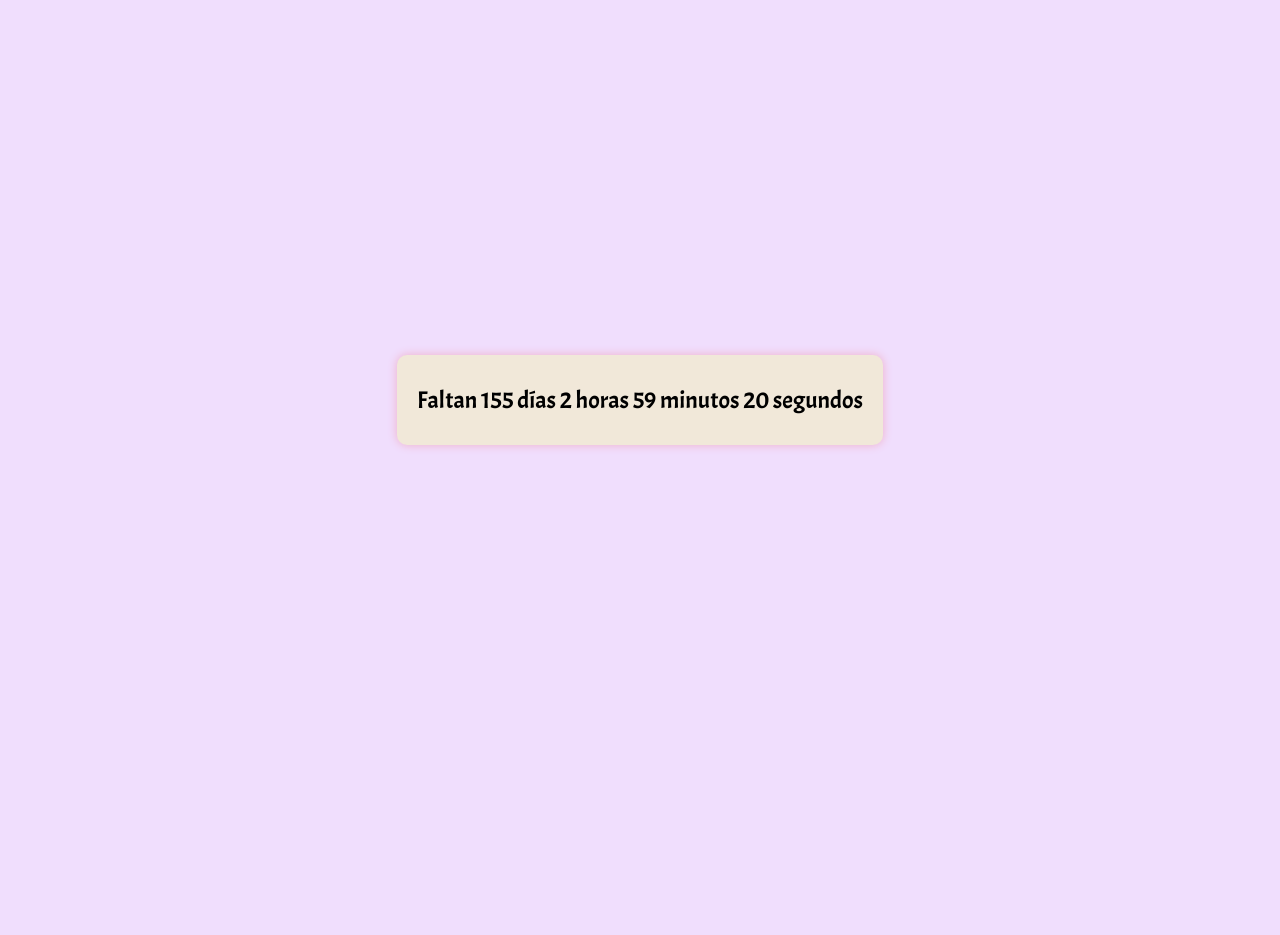
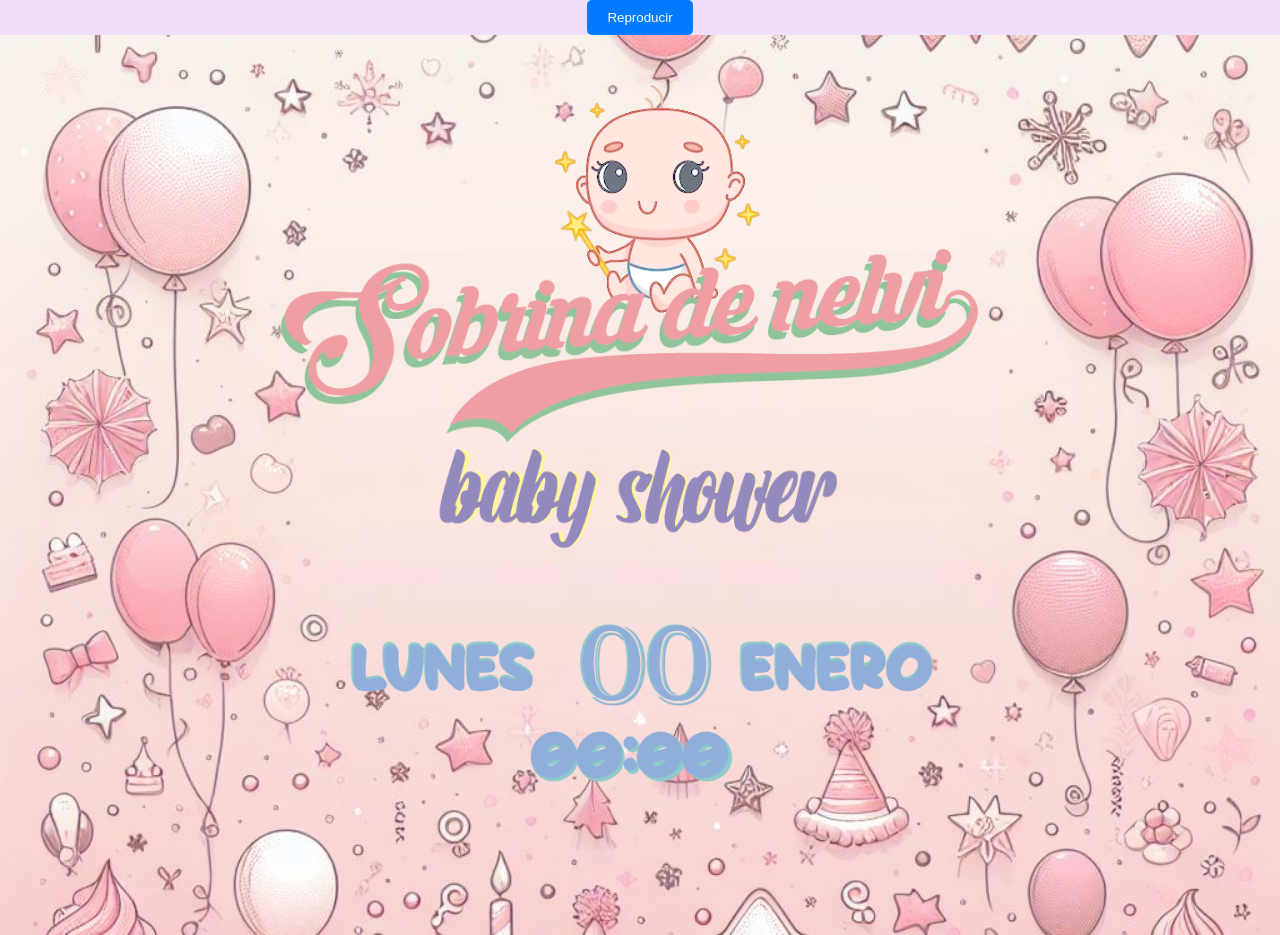
Before and after one commit to AlbertSayos/Temporizador, a plain HTML site: page index.html in a window 1280 px wide. Shown: the top 935 px of the page. Before the commit the page ends 800 px from the top, so only its background shows below. Drawn offline with Linux system fonts and the light colour scheme.

Commit message:
actualizando

```diff
--- a/css/style.css
+++ b/css/style.css
@@ -3,9 +3,9 @@
 body {
     font-family: Arial, sans-serif;
     text-align: center;
-    background-color: #F0DEFD;
+
     margin: 0;
-    padding: 0;
+    padding: 10;
   }
 
   #contador {
@@ -25,9 +25,42 @@ body {
     display: flex;
     align-content: center;
     min-width: 100vw;
-    min-height: 100vh;
+    min-height: 35vh;
     flex-direction: column;
     flex-wrap: wrap;
     justify-content: center;
     align-items: center;
+    background-color: #F0DEFD;
   }
+
+  #reproductor {
+    text-align: center;
+  }
+
+  #botonReproducir {
+    background-color: #007bff; /* Azul */
+    color: #fff;
+    padding: 10px 20px;
+    border: none;
+    border-radius: 5px;
+    cursor: pointer;
+  }
+
+#ZonaDeAudio{
+
+  background-color: #F0DEFD;
+}
+
+.zonaDeImagenes {
+  background-image: url('../image/fondo.jpeg');
+  background-size: cover;
+  background-position: center center;
+  background-repeat: no-repeat;
+  width: 100%;
+  min-width: 300px;
+}
+
+.zonaDeImagenes img{
+  width: 70%;
+  min-width: 300px;
+}
--- a/index.html
+++ b/index.html
@@ -21,9 +21,24 @@
 
 
 <body>
+    <div id="ZonaDeAudio">
+      <div id="reproductor">
+        <button id="botonReproducir">Reproducir</button>
+        <audio id="audioPlayer" src="sound\Hotel.mp3"></audio>
+      </div>
+
+    </div>
+
+    <div class="zonaDeImagenes">
+      <img src="image/textobe.png">
+    </div>
+
     <div id="cuerpo">
       <div id="contador" class="acme-regular"></div> <!-- Aplicamos la clase CSS a nuestro contador -->
     </div>
     <script src="script/script.js"></script>
+
+
+
 </body>
 </html>
--- a/script/script.js
+++ b/script/script.js
@@ -23,3 +23,20 @@ setInterval(actualizarContador, 1000);
 
 // Inicializa el contador al cargar la página
 actualizarContador();
+
+const audioPlayer = document.getElementById('audioPlayer');
+const botonReproducir = document.getElementById('botonReproducir');
+
+let reproduciendo = false;
+
+botonReproducir.addEventListener('click', () => {
+  if (!reproduciendo) {
+    audioPlayer.play();
+    botonReproducir.textContent = 'Pausa';
+    reproduciendo = true;
+  } else {
+    audioPlayer.pause();
+    botonReproducir.textContent = 'Reproducir';
+    reproduciendo = false;
+  }
+});
```
Also changed, not shown: image/fondo.jpeg (added), image/textobe.png (added), 2 other files.
